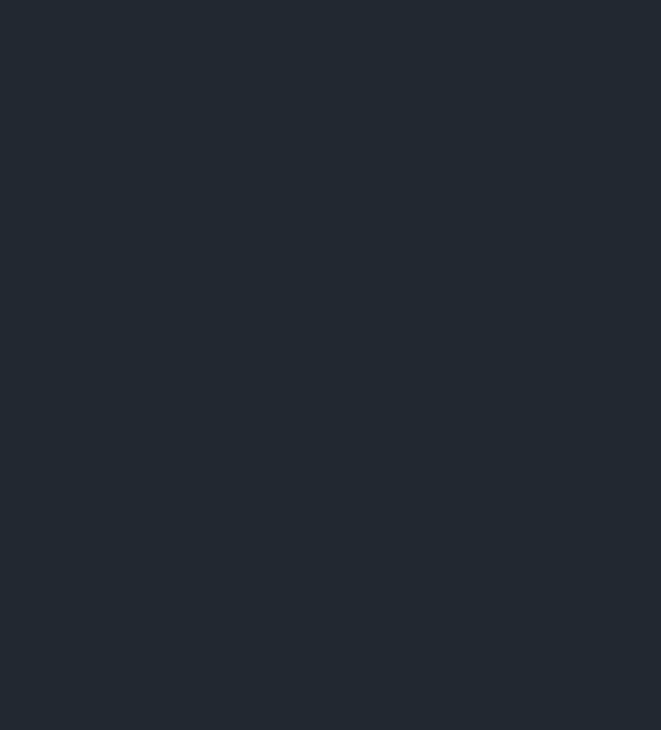
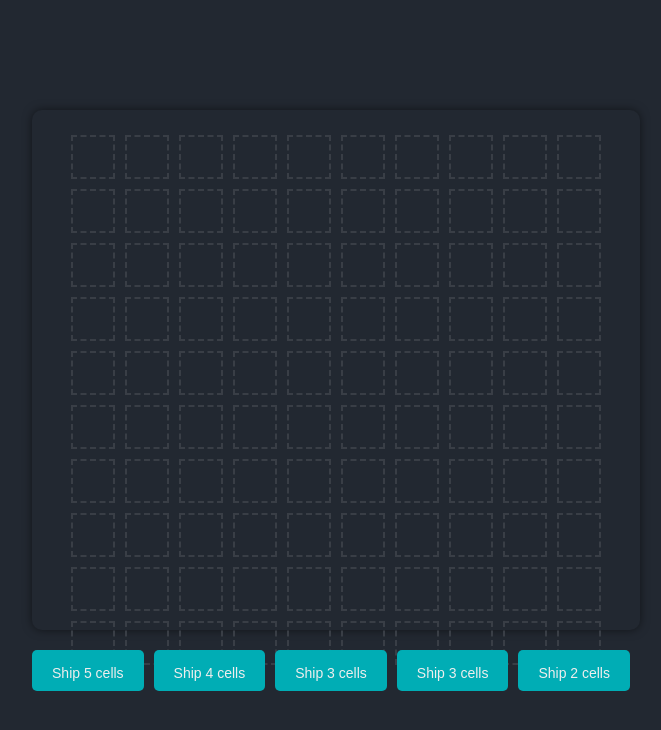
Before and after one commit to BlueInside/battleships, a website built with webpack: page public/index.html in a window 1280 px wide. Both pictures are taken after a click on the button "Play". Shown: the whole page, without its empty margins (309-970 px from the left). Built offline with nearby package versions, Linux system fonts and the light colour scheme.

Commit message:
style setup ships menu

```diff
--- a/src/styles/style.css
+++ b/src/styles/style.css
@@ -106,3 +106,67 @@ p {
 .hidden {
   display: none;
 }
+
+#setup-screen {
+  padding: 20px;
+  border-radius: 10px;
+  box-shadow: 0px 0px 10px rgba(0, 0, 0, 0.5);
+  width: 95%;
+  height: 60vh;
+  display: none;
+  align-items: center;
+  justify-content: space-around;
+  flex-direction: column;
+}
+
+/* Style for draggable ships container */
+#ship-container {
+  display: flex;
+  justify-content: space-around;
+  align-items: center;
+  margin-top: 20px;
+  gap: 10px;
+}
+
+/* Style for draggable ships */
+.draggable-ship {
+  background-color: #00adb5;
+  color: #eeeeee;
+  font-size: 20px;
+  padding: 10px 20px;
+  border-radius: 5px;
+  cursor: pointer;
+  transition: background-color 0.3s, transform 0.3s;
+}
+
+.draggable-ship:hover {
+  background-color: #eeeeee;
+  color: #222831;
+  transform: scale(1.1);
+}
+
+/* Style for draggable ships while dragging */
+.draggable-ship:active {
+  opacity: 0.4;
+}
+
+.row-dropzone {
+  display: flex;
+}
+
+/* Style for ship length display */
+.draggable-ship::after {
+  content: 'Ship ' attr(data-length) ' cells'; /* Display ship length */
+  font-size: 14px;
+  display: block;
+  margin-top: 5px;
+  color: #eeeeee;
+}
+
+/* CSS styles for drop zones */
+.drop-zone {
+  width: 40px;
+  height: 40px;
+  border: 2px dashed #393e46;
+  margin: 5px;
+}
```
